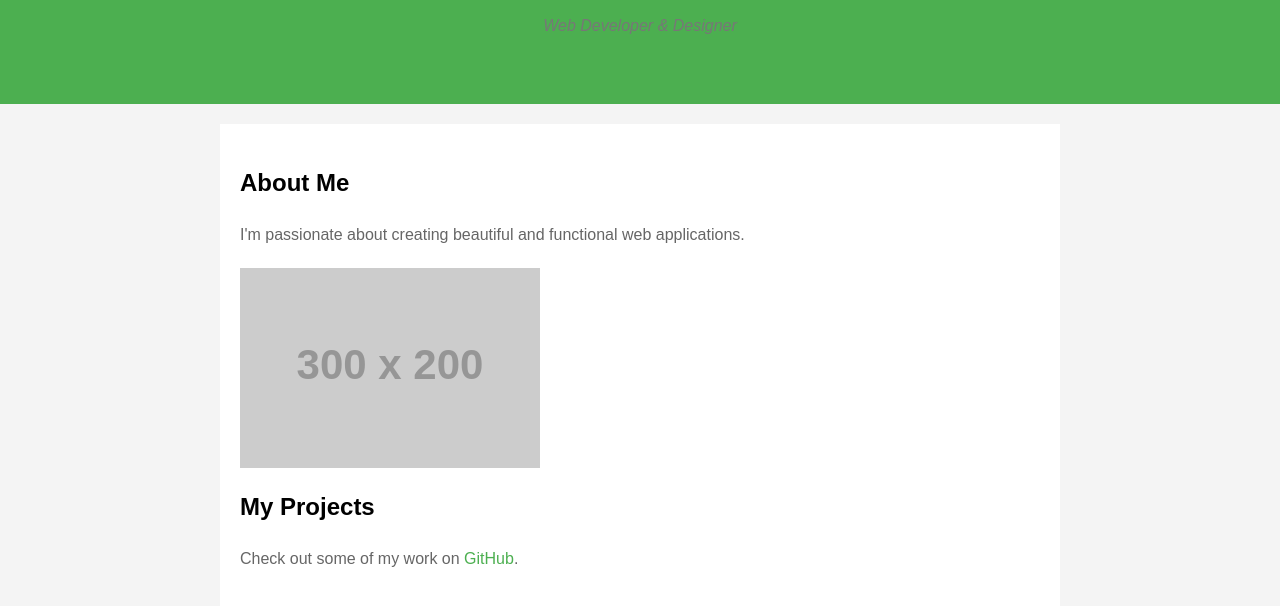
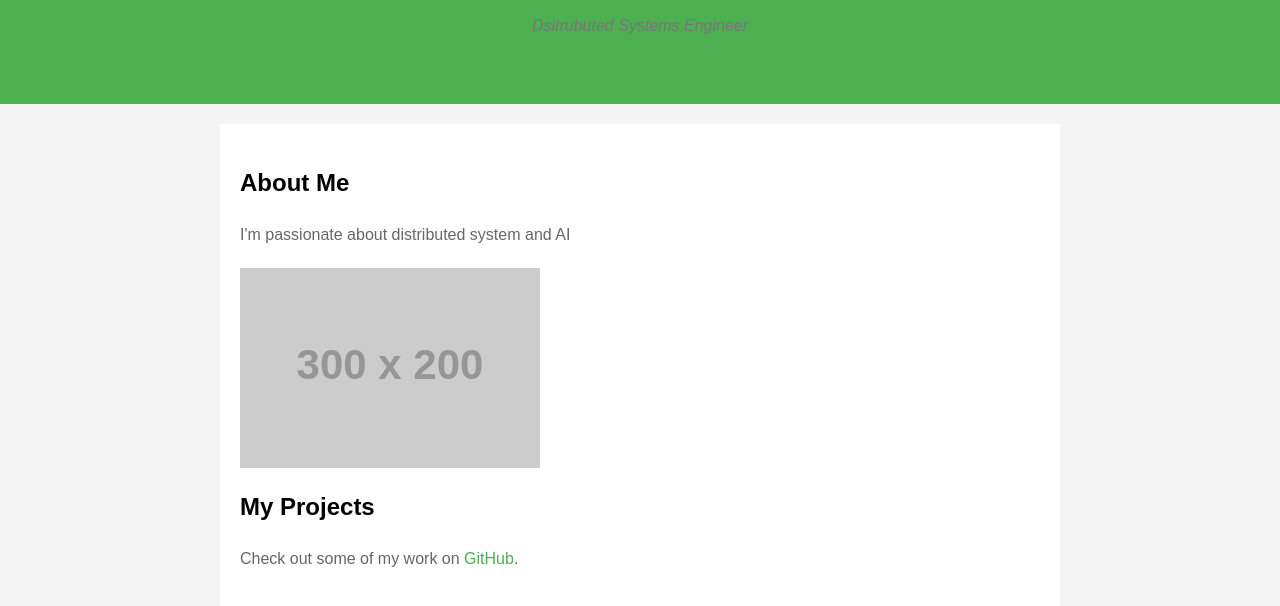
Before and after one commit to bharaththiruveedula/bharaththiruveedula.github.io, a plain HTML site: page index.html in a window 1280 px wide. Shown: the part 166-772 px from the top of the page. Drawn offline with Linux system fonts and the light colour scheme; placeholder pictures from the web are drawn by us.

Commit message:
Update title and content in index.html

```diff
--- a/index.html
+++ b/index.html
@@ -4,23 +4,23 @@
     <meta charset="UTF-8">
     <meta name="viewport" content="width=device-width, initial-scale=1.0">
     <meta name="description" content="Personal portfolio website showcasing my projects and interests">
-    <title>My Personal Website</title>
+    <title>My Personal Website - Bharath Thiruveedula</title>
     <link rel="stylesheet" href="stylesheet.css">
 </head>
 <body>
     <div class="header">
         <h1 id="main-title">Welcome to My Portfolio</h1>
-        <p class="subtitle">Web Developer & Designer</p>
+        <p class="subtitle">Dsitrubuted Systems Engineer</p>
     </div>
 
     <div class="content">
         <h2>About Me</h2>
-        <p class="description">I'm passionate about creating beautiful and functional web applications.</p>
+        <p class="description">I'm passionate about distributed system and AI</p>
 
         <img src="https://via.placeholder.com/300x200" alt="Placeholder image">
 
         <h2>My Projects</h2>
-        <p class="description">Check out some of my work on <a href="https://github.com" target="_blank">GitHub</a>.</p>
+        <p class="description">Check out some of my work on <a href="https://github.com/bharaththiruveedula" target="_blank">GitHub</a>.</p>
     </div>
 </body>
 </html>
```
